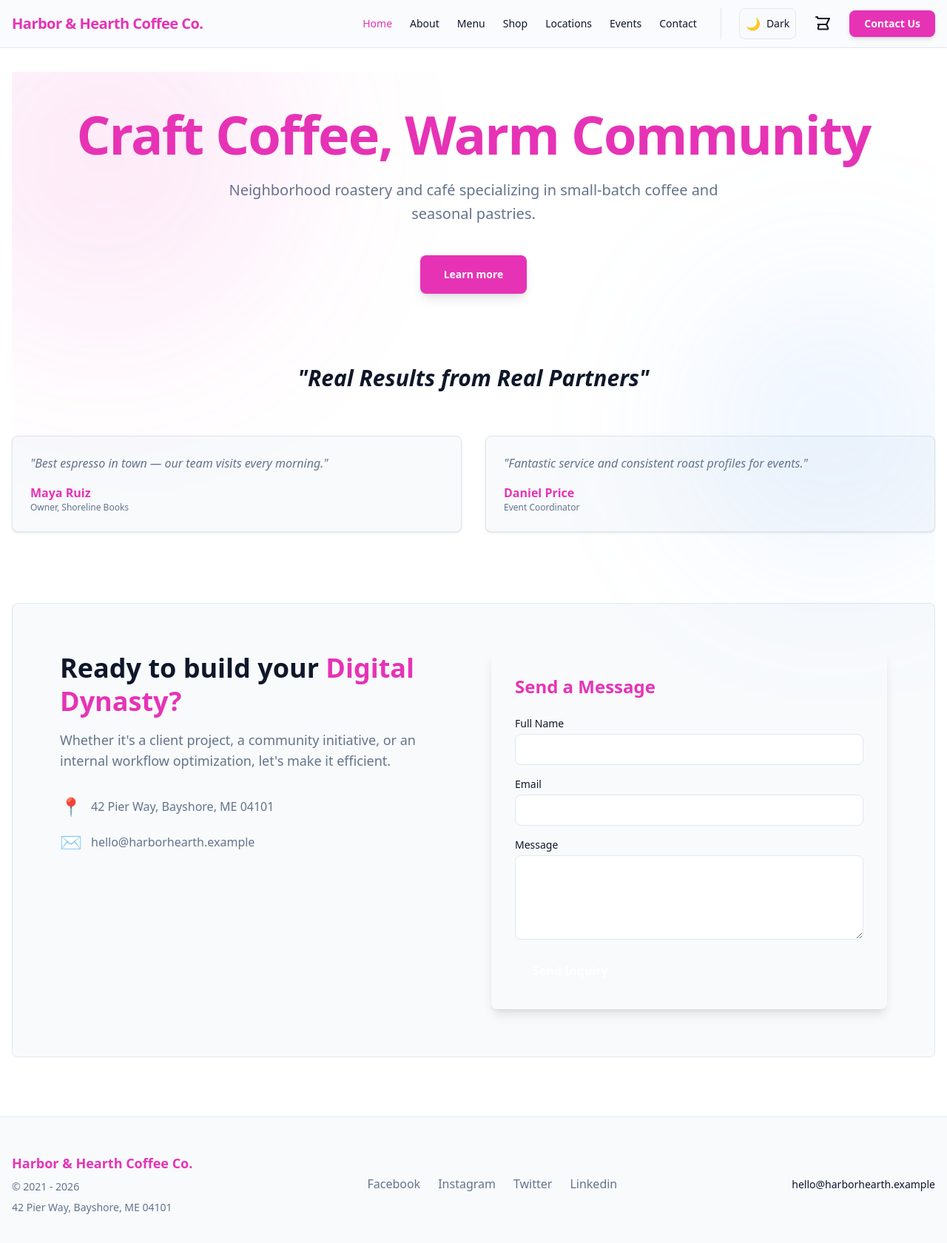
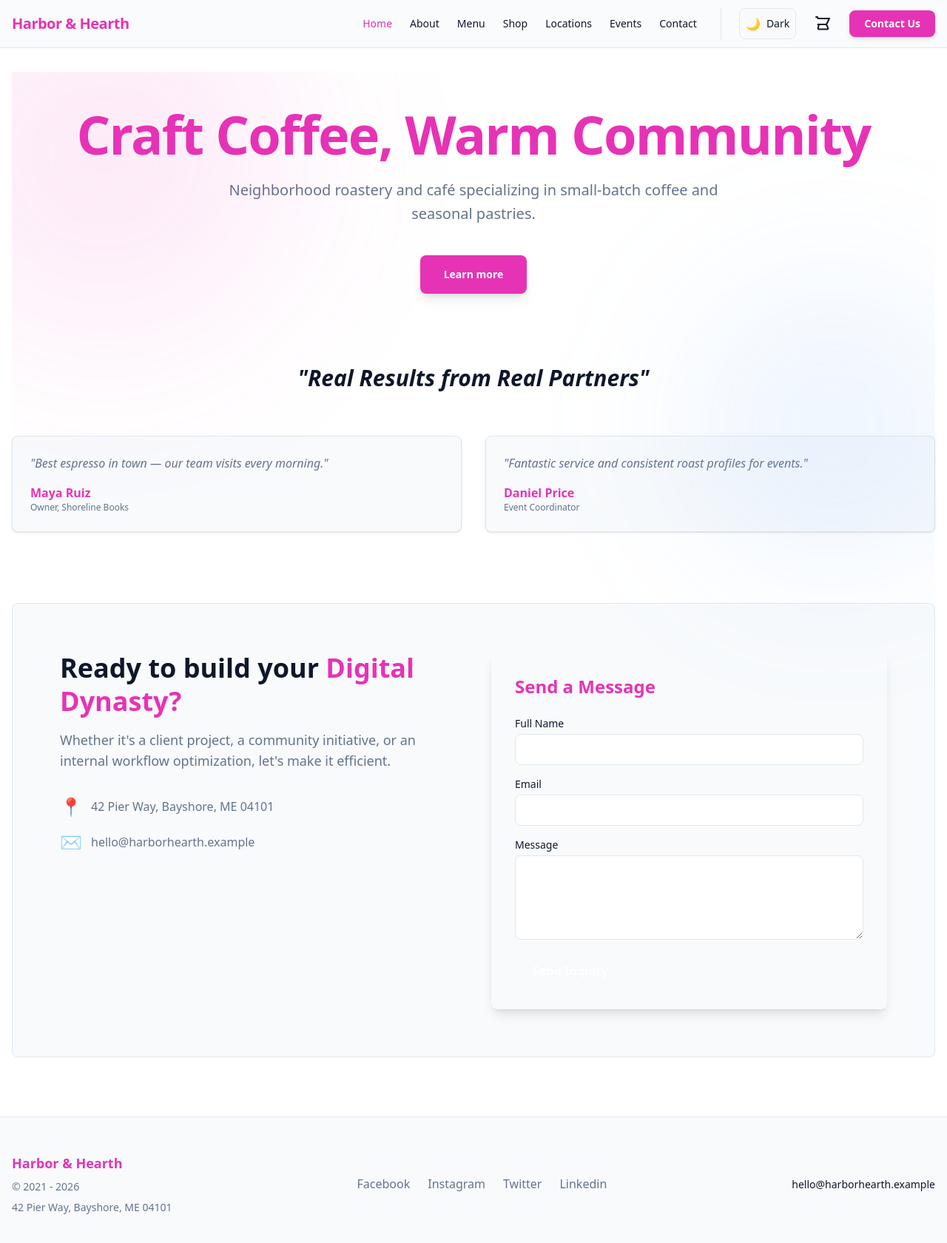
Before and after one commit to Pixel-Dynasty-Development/base-repo, a Vue app: page / in a window 1280 px wide. Shown: the top 1680 px of the page at 74% size. Built offline with nearby package versions, Linux system fonts and the light colour scheme.

Commit message:
refactor(ui): standardize config access in Header and Footer to use .metadata and safe fallbacks

```diff
--- a/src/components/Footer.vue
+++ b/src/components/Footer.vue
@@ -5,9 +5,9 @@
       :style="{ maxWidth: $theme.layout.maxWidth }"
     >
       <div class="space-y-2">
-        <p class="text-primary text-lg font-bold">{{ $config.businessName || $config.metadata?.displayName || 'Business' }}</p>
-        <p class="text-muted-text text-sm">© {{ $config.foundingYear || $config.metadata?.foundingYear || new Date().getFullYear() }} - {{ new Date().getFullYear() }}</p>
-        <p v-if="$config.contact?.address?.display" class="text-muted-text text-sm">{{ $config.contact.address.display }}</p>
+        <p class="text-primary text-lg font-bold">{{ $config.metadata?.displayName || $config.metadata?.businessName || 'Business' }}</p>
+        <p class="text-muted-text text-sm">© {{ $config.metadata?.foundingYear || $config.foundingYear || new Date().getFullYear() }} - {{ new Date().getFullYear() }}</p>
+        <p v-if="$config.contact?.address?.display" class="text-muted-text text-sm">{{ $config.contact?.address?.display || $config.contact?.addressLine }}</p>
       </div>
 
       <div class="mt-8 flex gap-6 md:mt-0">
--- a/src/components/Header.vue
+++ b/src/components/Header.vue
@@ -22,13 +22,13 @@ const itemCount = computed(() => cartStore.itemCount?.value || 0)
     >
       <router-link to="/" class="flex items-center gap-2">
         <span class="text-primary text-xl font-bold tracking-tight">
-          {{ $config.businessName }}
+          {{ $config.metadata?.displayName || $config.metadata?.businessName || 'Business' }}
         </span>
       </router-link>
 
       <nav class="hidden items-center gap-6 md:flex">
         <router-link
-          v-for="link in $config.navigation"
+          v-for="link in ($config.navigation || [])"
           :key="link.path"
           :to="link.path"
           class="text-main-text hover:text-primary text-sm font-medium transition-colors"
```
